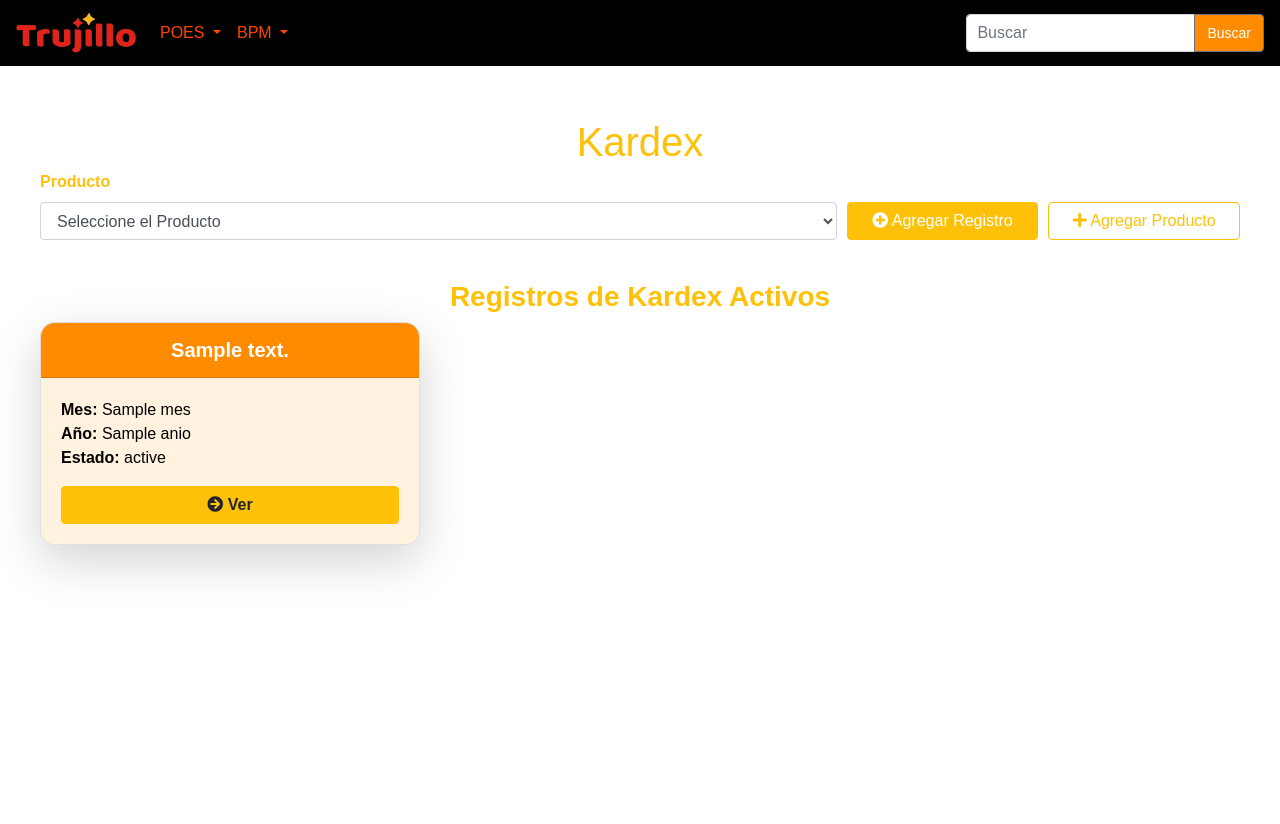
After one commit to robcartome/INGRESO-DE-FORMATOS-EN-PRODUCCI-N, a Flask app: template templates/kardex.html in a window 1280 px wide. The commit adds this page. Run offline with Flask 3, Linux system fonts and the light colour scheme; the template is opened without the code that fills it: most values are stand-ins (such as "Sample title", 1, 10 or a date in 2020); some libraries are stand-ins or nearby versions.

Commit message:
cambios_kardex

```diff
--- a/app.py
+++ b/app.py
@@ -4,6 +4,7 @@ from flask import Flask, redirect
 from routes.home import home
 from routes.lavado_manos import lavadoMano
 from routes.control_general_personal import controlGeneral
+from routes.kardex import kardex
 
 app = Flask(__name__)
 
@@ -11,7 +12,7 @@ app = Flask(__name__)
 app.register_blueprint(home, url_prefix="/home")
 app.register_blueprint(lavadoMano, url_prefix = "/lavado_Manos")
 app.register_blueprint(controlGeneral, url_prefix='/control_general')
-
+app.register_blueprint(kardex, url_prefix='/kardex')
 
 # Definiendo la ruta por defecto
 @app.route('/')
--- a/routes/control_general_personal.py
+++ b/routes/control_general_personal.py
@@ -80,7 +80,7 @@ def control_general():
 
                 # Insertar control general personal
                 query_insertar_control = """
-                    INSERT INTO controles_generales_personal (carnet_salud, fk_idtrabajador, fk_idformatos)
+                    INSERT INTO controles_generales_personal (carnet_salud, fk_idtrabajador, fk_idtipoformatos)
                     VALUES (%s, %s, %s);
                 """
                 execute_query(query_insertar_control, (
@@ -167,7 +167,6 @@ def delete_trabajador():
             DELETE FROM trabajadores WHERE idtrabajador = %s;
         """
         execute_query(query_eliminar_trabajador, (idTrabajador,))
-
 
 
         return jsonify({'status': 'success', 'message': 'Trabajador eliminado correctamente.'}), 200
--- a/static/css/style.css
+++ b/static/css/style.css
@@ -45,7 +45,7 @@ html, body {
 }
 
 .modal-content {
-  background-color: #FFF5EE; /* Color de fondo suave para el modal */
+  background-color: white; /* Color de fondo suave para el modal */
   border-radius: 10px;
   padding: 0px;
 }
--- /dev/null
+++ b/static/js/kardex.js
@@ -0,0 +1,152 @@
+$(document).ready(function() {
+    // Manejar los registros de productos
+    $('#formRegistrarProductos').on('submit', function(event) {
+        event.preventDefault();
+
+        var formElement = document.getElementById('formRegistrarProductos');
+        var formData = new FormData(formElement);
+
+        $.ajax({
+            url: '/kardex/agregar_producto',
+            type: 'POST',
+            data: formData,
+            processData: false,
+            contentType: false,
+            dataType: 'json',
+            success: function(response) {
+                if (response.status === 'success') {
+                    Swal.fire({
+                        icon: 'success',
+                        title: '¡Producto Agregado!',
+                        text: 'El producto se registro correctamente.',
+                        showConfirmButton: false,
+                        timer: 1500
+                    }).then(() => {
+                        location.reload();  // Recargar la página para mostrar los cambios
+                    });
+                } else {
+                    Swal.fire({
+                        icon: 'error',
+                        title: 'Error',
+                        text: response.message || 'Hubo un error al registrar el producto. Por favor, inténtelo nuevamente.',
+                    });
+                }
+            },
+            error: function(xhr, status, error) {
+                Swal.fire({
+                    icon: 'error',
+                    title: 'Error',
+                    text: 'Hubo un error al procesar la solicitud. Por favor, inténtelo nuevamente.',
+                });
+            }
+        });
+    });
+
+    // Controlar el registro de kardex
+    $('#formAgregarKardex').on('submit', function(event) {
+        event.preventDefault();
+        var formElement = document.getElementById('formAgregarKardex');
+        var formData = new FormData(formElement);
+
+        $.ajax({
+            url: '/kardex',
+            type: 'POST',
+            data: formData,
+            processData: false,  // Evitar que jQuery procese los datos
+            contentType: false,  // Evitar que jQuery establezca el content-type
+            dataType: 'json',
+            success: function(response) {
+                if (response.status === 'success') {
+                    Swal.fire({
+                        icon: 'success',
+                        title: '¡Kardex creado!',
+                        text: 'Se creó un kardex para este producto satisfactoriamente.',
+                        showConfirmButton: false,
+                        timer: 1500
+                    }).then(() => {
+                        location.reload();
+                    });
+                } else {
+                    Swal.fire({
+                        icon: 'error',
+                        title: 'Error',
+                        text: response.message || 'Hubo un error al registrar un kardex para este producto. Por favor, inténtelo nuevamente.',
+                    });
+                }
+            },
+            error: function(xhr, status, error) {
+                console.error('Error en la solicitud AJAX:', error);
+                Swal.fire({
+                    icon: 'error',
+                    title: 'Error',
+                    text: 'Hubo un error al procesar la solicitud. Por favor, inténtelo nuevamente.',
+                });
+            }
+        });
+    });
+});
+
+
+function verDetallesKardex(idKardex, descripcionProducto, mes, anio) {
+    // Ocultar la lista de todos los kardex
+    document.getElementById('listaKardex').style.display = 'none';
+
+    // Mostrar la sección de detalles
+    document.getElementById('detallesKardex').style.display = 'block';
+
+    // Actualizar el título con la información del producto y la fecha
+    document.getElementById('tituloDetallesKardex').innerText = `Detalles del Kardex para ${descripcionProducto} - ${mes}/${anio}`;
+
+    // Aquí se haría una solicitud AJAX para obtener los detalles del kardex
+    fetch(`/detalles_kardex/${idKardex}`)
+        .then(response => response.json())
+        .then(data => {
+            const tabla = document.getElementById('tablaDetallesKardex');
+            tabla.innerHTML = '';  // Limpiar la tabla
+
+            // Agregar filas a la tabla con los detalles del kardex
+            data.forEach(detalle => {
+                const row = tabla.insertRow();
+                row.innerHTML = `
+                    <td>${new Date(detalle.fecha).toLocaleDateString('es-ES')}</td>
+                    <td>${detalle.lote}</td>
+                    <td>${detalle.saldo_inicial}</td>
+                    <td>${detalle.ingreso}</td>
+                    <td>${detalle.salida}</td>
+                    <td>${detalle.saldo_final}</td>
+                    <td>${detalle.observaciones}</td>
+                `;
+            });
+        })
+        .catch(error => console.error('Error al cargar los detalles del kardex:', error));
+}
+
+function volverListaKardex() {
+    // Ocultar la sección de detalles
+    document.getElementById('detallesKardex').style.display = 'none';
+
+    // Mostrar la lista de todos los kardex
+    document.getElementById('listaKardex').style.display = 'block';
+}
+
+function finalarRegistroLavado(idKardex){
+    $.post('/lavado_Manos/finalizar_lavado_manos/'  + idKardex , function(response){
+        if (response.status === 'success'){
+            Swal.fire({
+                icon: 'success',
+                title: 'Se finalizo',
+                text: 'Se finalizo correctamente el formato de lavado de manos.',
+                showConfirmButton: false,
+                timer: 500
+            }).then(() => {
+                location.reload();
+            });
+        } else {
+            Swal.fire({
+                icon: 'error',
+                title: 'Error',
+                text: 'Hubo un error al generar un formato de lavado de manos. Por favor, inténtelo nuevamente.',
+            });
+        }
+    });
+}
--- a/templates/base.html
+++ b/templates/base.html
@@ -7,6 +7,8 @@
         <link href="https://stackpath.bootstrapcdn.com/bootstrap/4.5.2/css/bootstrap.min.css" rel="stylesheet">
         <link rel="stylesheet" href="{{ url_for('static', filename='css/style.css') }}">
         <link rel="stylesheet" href="https://cdn.jsdelivr.net/npm/sweetalert2@11/dist/sweetalert2.min.css">
+        <!-- Incluir íconos de Font Awesome -->
+        <link href="https://cdnjs.cloudflare.com/ajax/libs/font-awesome/5.15.4/css/all.min.css" rel="stylesheet">
         <!-- CSS de Select2 y tema Bootstrap -->
         <link href="https://cdn.jsdelivr.net/npm/select2@4.1.0/dist/css/select2.min.css" rel="stylesheet">
         <link href="https://cdn.jsdelivr.net/npm/select2@4.1.0-rc.0/dist/css/select2.min.css" rel="stylesheet" />
@@ -51,7 +53,10 @@
                             <img src="{{ url_for('static', filename='img/personal.png') }}" alt="Control personal" width="20" height="20" class="mr-2">
                             Control general del personal
                         </a>
-                        <a class="dropdown-item" href="{{ url_for('home.principal') }}">Formato 2 BPM</a>
+                        <a class="dropdown-item d-flex align-items-center" href="{{ url_for('kardex.kardex_info') }}">
+                            <img src="{{ url_for('static', filename='img/kardex.png') }}" alt="Control personal" width="20" height="20" class="mr-2">
+                            Kardex
+                        </a>
                     </div>
                 </li>
             </ul>
--- /dev/null
+++ b/templates/kardex.html
@@ -0,0 +1,166 @@
+{% extends "base.html" %}
+
+{% block title %}Kardex{% endblock %}
+
+{% block content %}
+
+<div class="container-fluid py-4">
+    <h1 class="mb-1 text-center text-warning">Kardex</h1>
+
+    <!-- Formulario para el kardex -->
+    <div id="listaKardex">
+        <form id="formAgregarKardex" action="{{ url_for('kardex.kardex_info')}}" method="POST" enctype="multipart/form-data">
+            <div class="form-row align-items-end mb-4">
+                <div class="form-group col-lg-8 col-md-8">
+                    <label for="selectProducto" class="font-weight-bold text-warning">Producto</label>
+                    <select id="selectProducto" class="form-control" name="selectProducto">
+                        <option value="">Seleccione el Producto</option>
+                        {% for p in productos %}
+                            <option value="{{ p.idproducto }}">{{ p.descripcion_producto }}</option>
+                        {% endfor %}
+                    </select>
+                </div>
+                <div class="form-group col-lg-2 col-md-4">
+                    <button type="submit" class="btn btn-warning text-white w-100">
+                        <i class="fas fa-plus-circle"></i> Agregar Registro
+                    </button>
+                </div>
+                <div class="form-group col-lg-2 col-md-4">
+                    <button type="button" class="btn btn-outline-warning w-100" data-toggle="modal" data-target="#registrarProductos">
+                        <i class="fas fa-plus"></i> Agregar Producto
+                    </button>
+                </div>
+            </div>
+        </form>
+
+        <!-- Sección para mostrar la lista de todos los kardex -->
+        <div>
+            <h3 class="text-center text-warning font-weight-bold">Registros de Kardex Activos</h3>
+            <div class="row">
+                {% for k in v_kardex %}
+                    <div class="col-lg-4 col-md-6 col-sm-12 mb-4">
+                        <div class="card shadow-lg h-100" style="border-radius: 15px; overflow: hidden;">
+                            <div class="card-header text-center font-weight-bold text-white" style="font-size: 20px; background-color: #FF8C00;">
+                                {{ k.descripcion_producto }}
+                            </div>
+                            <div class="card-body" style="background-color: #FFF3E0;">
+                                <p class="card-text" style="font-size: 16px; color: #000000;">
+                                    <strong>Mes:</strong> {{ k.mes }}<br>
+                                    <strong>Año:</strong> {{ k.anio }}<br>
+                                    <strong>Estado:</strong> {{ k.estado }}
+                                </p>
+                                <button type="button" class="btn btn-warning btn-block font-weight-bold mt-3"
+                                        onclick="verDetallesKardex('{{ k.idkardex }}', '{{ k.descripcion_producto }}', '{{ k.mes }}', '{{ k.anio }}')">
+                                    <i class="fas fa-arrow-circle-right"></i> Ver
+                                </button>
+                            </div>
+                        </div>
+                    </div>
+                {% endfor %}
+            </div>
+        </div>
+    </div>
+
+    <!-- Modal para registrar productos -->
+    <div class="modal fade" id="registrarProductos" tabindex="-1" role="dialog" aria-labelledby="registrarProductosLabel" aria-hidden="true">
+        <div class="modal-dialog" role="document">
+            <div class="modal-content">
+                <form id="formRegistrarProductos" method="POST" enctype="multipart/form-data">
+                    <div class="modal-header bg-warning text-white">
+                        <h5 class="modal-title" id="registrarProductosLabel">Agregar Producto</h5>
+                        <button type="button" class="close text-white" data-dismiss="modal" aria-label="Close">
+                            <span aria-hidden="true">&times;</span>
+                        </button>
+                    </div>
+                    <div class="modal-body">
+                        <input type="hidden" id="IdProducto" name="idproducto">
+                        <div class="form-group">
+                            <label for="descripcionProducto" class="font-weight-bold">Descripción del producto</label>
+                            <input type="text" id="descripcionProducto" class="form-control" name="descripcionProducto" placeholder="Ingresa la descripción del producto" autocomplete="off">
+                        </div>
+                    </div>
+                    <div class="modal-footer">
+                        <button type="button" class="btn btn-secondary" data-dismiss="modal">Cancelar</button>
+                        <button type="submit" class="btn btn-warning text-white">Agregar Producto</button>
+                    </div>
+                </form>
+            </div>
+        </div>
+    </div>
+
+    <!-- Sección para mostrar los detalles de un kardex específico -->
+    <div id="detallesKardex" style="display: none;">
+        <div class="mb-4">
+            <button class="btn btn-secondary" onclick="volverListaKardex('{{ k.idkardex }}')">
+                <i class="fas fa-arrow-left"></i> Volver
+            </button>
+        </div>
+        <div class="form-row mb-3">
+            <div class="form-group col-md-6">
+                <label for="fecha_kardex" style="color: #FF8C00;">Ingresa la fecha:</label>
+                <input type="date" id="fecha_kardex" class="form-control" name="fecha_kardex" required>
+            </div>
+            <div class="form-group col-md-6">
+                <label for="nombresTrabajador" style="color: #FF8C00;">N° de días:</label>
+                <input type="number" id="nombresTrabajador" class="form-control" name="nombresTrabajador" placeholder="N° de días desde la recepción la MP" autocomplete="off" required>
+            </div>
+        </div>
+        <div class="form-row mb-3">
+            <div class="form-group col-md-6">
+                <label for="apellidosTrabajador" style="color: #FF8C00;">Seleccione el Proveedor:</label>
+                <select id="selectProducto" class="form-control" name="selectProducto">
+                    <option value="Frutos & Especies">Frutos & Especies</option>
+                    <!-- {% for p in productos %}
+                        <option value="{{ p.idproducto }}">{{ p.descripcion_producto }}</option>
+                    {% endfor %} -->
+                </select>
+            </div>
+            <div class="form-group col-md-6">
+                <label for="saldoInicial" style="color: #FF8C00;">Saldo Inicial:</label>
+                <input type="number" id="saldoInicial" class="form-control" name="saldoInicial" placeholder="Saldo inicial" autocomplete="off">
+            </div>
+        </div>
+        <div class="form-row mb-3">
+            <div class="form-group col-md-6">
+                <label for="ingresoKardex" style="color: #FF8C00;">Ingreso:</label>
+                <input type="number" id="ingresoKardex" class="form-control" name="ingresoKardex" placeholder="Ingreso" autocomplete="off">
+            </div>
+            <div class="form-group col-md-6">
+                <label for="salidaKardex" style="color: #FF8C00;">Salida:</label>
+                <input type="number" id="salidaKardex" class="form-control" name="salidaKardex" placeholder="Salida" autocomplete="off">
+            </div>
+        </div>
+        <div class="form-row mb-3">
+            <div class="form-group col-md-6">
+                <label for="saldoFinal" style="color: #FF8C00;">Saldo Final:</label>
+                <input type="number" id="saldoFinal" class="form-control" name="saldoFinal" placeholder="Saldo Final" autocomplete="off">
+            </div>
+            <div class="form-group col-md-6">
+                <label for="observaciones" style="color: #FF8C00;">Observaciones:</label>
+                <input type="text" id="observaciones" class="form-control" name="observaciones" placeholder="Observaciones" autocomplete="off">
+            </div>
+        </div>
+        <button type="submit" class="btn d-block w-100 mb-4" style="background-color: #FF8C00; color: white;" onclick="volverListaKardex()"><i class="fas fa-plus-circle"></i> Agregar</button>
+        <h3 id="tituloDetallesKardex" class="text-center text-warning font-weight-bold"></h3>
+        <table class="table table-striped table-bordered">
+            <thead class="thead-dark">
+                <tr>
+                    <th>Fecha</th>
+                    <th>Lote</th>
+                    <th>Saldo Inicial</th>
+                    <th>Ingreso</th>
+                    <th>Salida</th>
+                    <th>Saldo Final</th>
+                    <th>Observaciones</th>
+                </tr>
+            </thead>
+            <tbody id="tablaDetallesKardex">
+                <!-- Detalles del kardex serán insertados aquí -->
+            </tbody>
+        </table>
+    </div>
+</div>
+
+<script src="{{ url_for('static', filename='js/kardex.js') }}"></script>
+
+{% endblock %}
```
Also changed, not shown: Creacion_tablas.sql (+41 -12 lines), Vistas.sql (+40 -42 lines), routes/kardex.py (added, +82 -0 lines), routes/lavado_manos.py (+68 -25 lines), static/js/lavado_manos.js (+57 -0 lines), templates/lavado_manos.html (+13 -11 lines), static/img/kardex.png (added).
